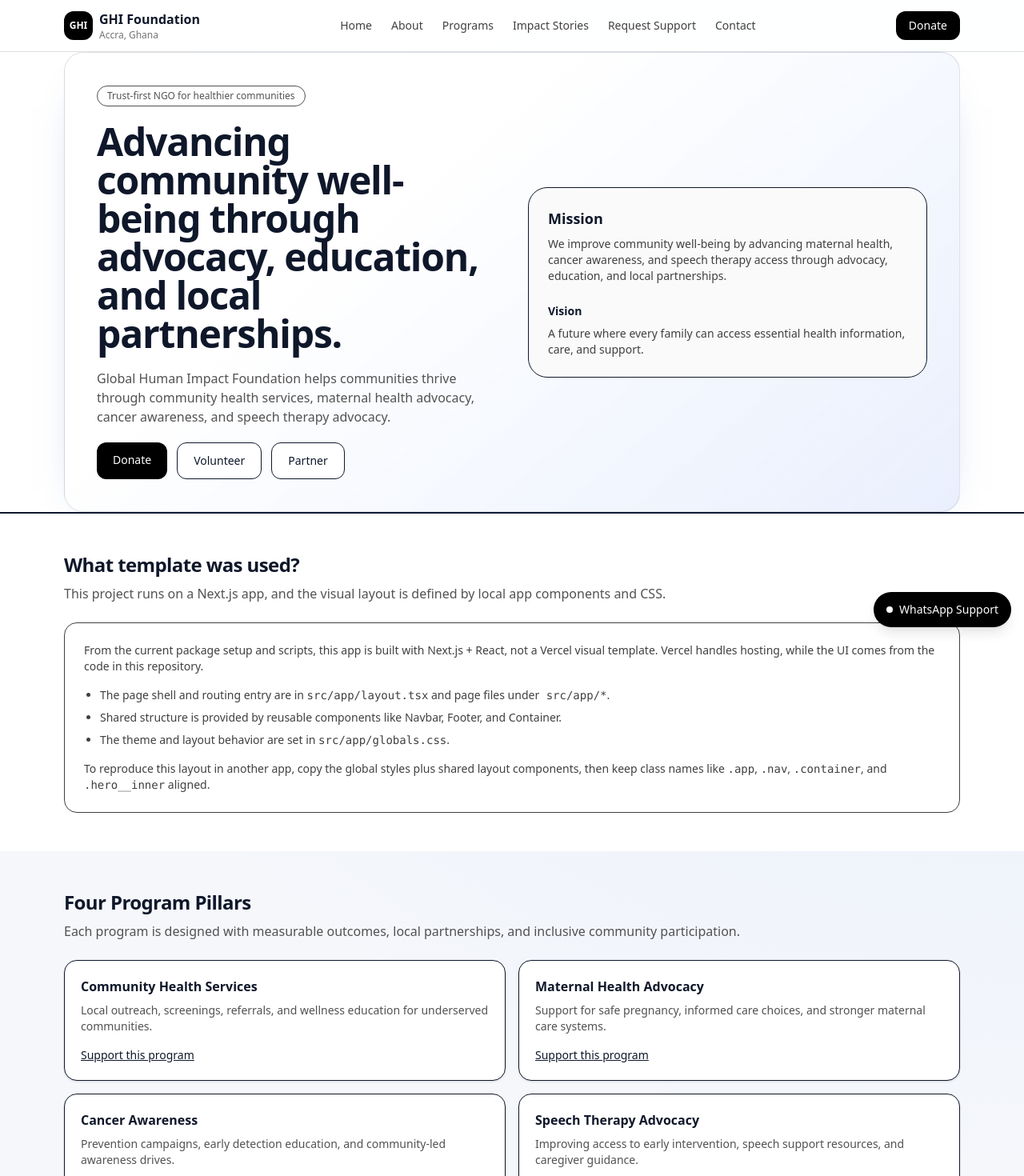
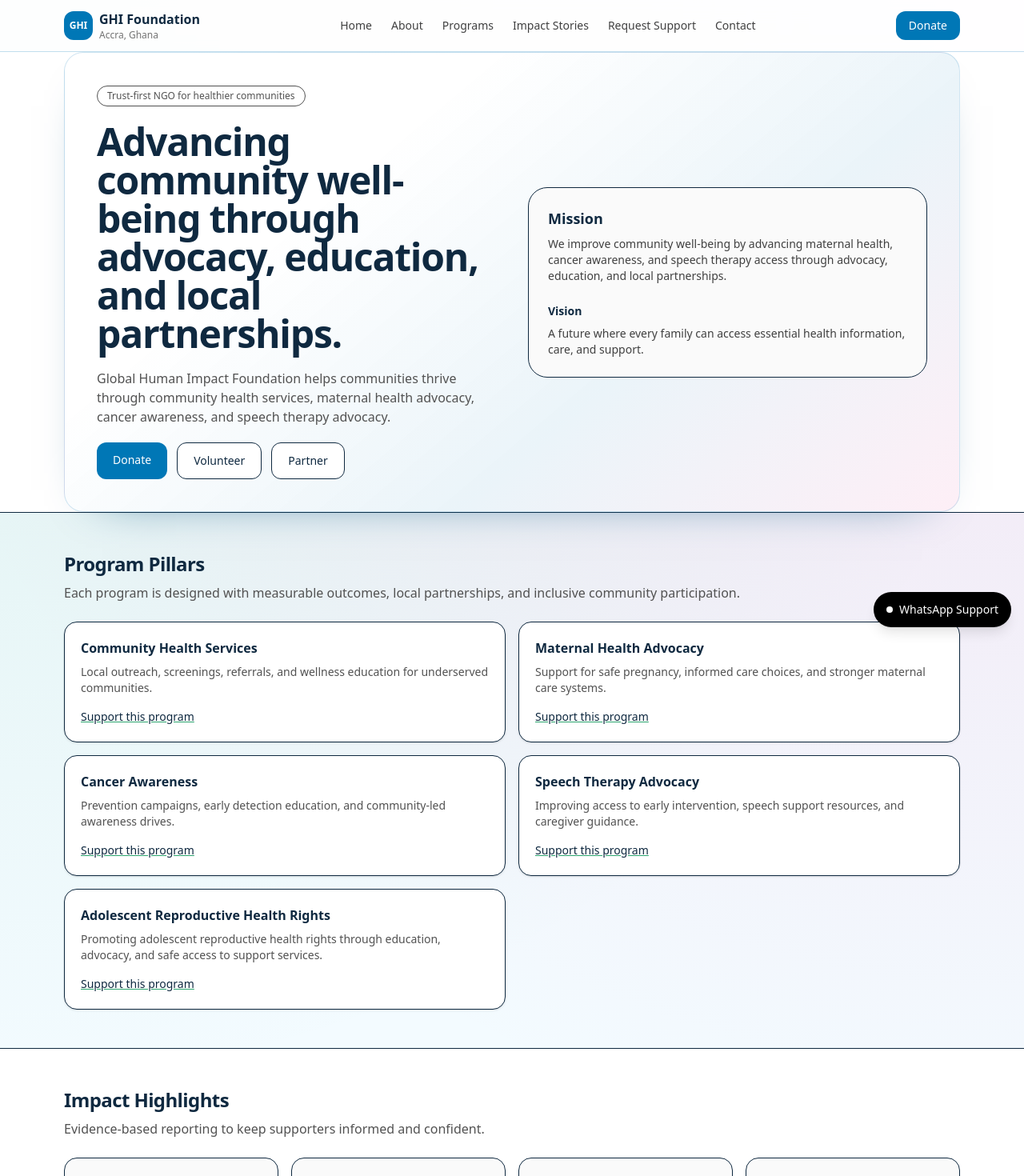
Before and after one commit to learngermanghana/globalhumanimpact, a Next.js app: page / in a window 1280 px wide. Shown: the top 1470 px of the page at 80% size. Built offline with nearby package versions, Linux system fonts and the light colour scheme.

Commit message:
Update site theme and add SEO metadata routes

```diff
--- a/src/app/globals.css
+++ b/src/app/globals.css
@@ -1,12 +1,14 @@
 @import "tailwindcss";
 
 :root {
-  --background: #f5f7fb;
-  --foreground: #0f172a;
+  --background: #f3fbff;
+  --foreground: #0f2940;
   --surface: #ffffff;
-  --muted-surface: #e2e8f0;
-  --accent: #2563eb;
-  --accent-foreground: #eff6ff;
+  --muted-surface: #dbf5eb;
+  --accent: #0077b6;
+  --secondary: #2ca56f;
+  --highlight: #ef5da8;
+  --accent-foreground: #dff3ff;
 }
 
 @theme inline {
@@ -18,12 +20,14 @@
 
 @media (prefers-color-scheme: dark) {
   :root {
-    --background: #020617;
-    --foreground: #e2e8f0;
-    --surface: #0f172a;
-    --muted-surface: #1e293b;
-    --accent: #60a5fa;
-    --accent-foreground: #082f49;
+    --background: #02101a;
+    --foreground: #e0f4ff;
+    --surface: #0b2233;
+    --muted-surface: #0e3f2a;
+    --accent: #2fa8df;
+    --secondary: #5ed19c;
+    --highlight: #ff84c1;
+    --accent-foreground: #cfefff;
   }
 }
 
@@ -42,7 +46,8 @@ body {
 .app {
   min-height: 100vh;
   background:
-    radial-gradient(circle at top right, color-mix(in srgb, var(--accent) 10%, transparent), transparent 42%),
+    radial-gradient(circle at top right, color-mix(in srgb, var(--highlight) 16%, transparent), transparent 45%),
+    radial-gradient(circle at top left, color-mix(in srgb, var(--secondary) 12%, transparent), transparent 42%),
     var(--background);
 }
 
@@ -52,18 +57,19 @@ body {
 }
 
 .nav {
-  border-bottom: 1px solid color-mix(in srgb, var(--foreground) 14%, transparent);
-  background-color: color-mix(in srgb, var(--surface) 96%, transparent);
+  border-bottom: 1px solid color-mix(in srgb, var(--accent) 24%, transparent);
+  background-color: color-mix(in srgb, var(--surface) 94%, transparent);
   backdrop-filter: blur(6px);
 }
 
 .hero__inner {
-  border: 1px solid color-mix(in srgb, var(--foreground) 12%, transparent);
+  border: 1px solid color-mix(in srgb, var(--accent) 18%, transparent);
   border-radius: 1.5rem;
   background: linear-gradient(
     140deg,
-    color-mix(in srgb, var(--surface) 95%, transparent) 35%,
-    color-mix(in srgb, var(--accent) 10%, var(--surface))
+    color-mix(in srgb, var(--surface) 95%, transparent) 30%,
+    color-mix(in srgb, var(--accent) 8%, var(--surface)) 65%,
+    color-mix(in srgb, var(--highlight) 10%, var(--surface))
   );
   box-shadow: 0 20px 60px -48px color-mix(in srgb, var(--accent) 70%, #000000);
 }
--- a/src/app/page.tsx
+++ b/src/app/page.tsx
@@ -18,6 +18,10 @@ const pillars = [
   {
     title: "Speech Therapy Advocacy",
     desc: "Improving access to early intervention, speech support resources, and caregiver guidance.",
+  },
+  {
+    title: "Adolescent Reproductive Health Rights",
+    desc: "Promoting adolescent reproductive health rights through education, advocacy, and safe access to support services.",
   },
 ]
 
@@ -64,19 +68,19 @@ export default function HomePage() {
               <div className="flex flex-wrap gap-3">
                 <Link
                   href="/#donate"
-                  className="rounded-xl bg-black px-5 py-3 text-sm font-medium text-white hover:opacity-90"
+                  className="rounded-xl bg-[var(--accent)] px-5 py-3 text-sm font-medium text-white hover:opacity-90"
                 >
                   Donate
                 </Link>
                 <Link
                   href="/#get-involved"
-                  className="rounded-xl border bg-white px-5 py-3 text-sm font-medium hover:bg-neutral-50"
+                  className="rounded-xl border bg-white px-5 py-3 text-sm font-medium hover:bg-[color:var(--muted-surface)]"
                 >
                   Volunteer
                 </Link>
                 <Link
                   href="/contact"
-                  className="rounded-xl border bg-white px-5 py-3 text-sm font-medium hover:bg-neutral-50"
+                  className="rounded-xl border bg-white px-5 py-3 text-sm font-medium hover:bg-[color:var(--muted-surface)]"
                 >
                   Partner
                 </Link>
@@ -98,43 +102,10 @@ export default function HomePage() {
         </Container>
       </section>
 
-
-      <section className="border-t bg-white py-12">
-        <Container>
-          <SectionHeader
-            title="What template was used?"
-            subtitle="This project runs on a Next.js app, and the visual layout is defined by local app components and CSS."
-          />
-          <div className="mt-6 space-y-4 rounded-2xl border bg-white p-6 text-sm text-neutral-700">
-            <p>
-              From the current package setup and scripts, this app is built with Next.js + React, not a
-              Vercel visual template. Vercel handles hosting, while the UI comes from the code in this repository.
-            </p>
-            <ul className="list-disc space-y-2 pl-5">
-              <li>
-                The page shell and routing entry are in <code>src/app/layout.tsx</code> and page files under
-                <code> src/app/*</code>.
-              </li>
-              <li>
-                Shared structure is provided by reusable components like Navbar, Footer, and Container.
-              </li>
-              <li>
-                The theme and layout behavior are set in <code>src/app/globals.css</code>.
-              </li>
-            </ul>
-            <p>
-              To reproduce this layout in another app, copy the global styles plus shared layout components,
-              then keep class names like <code>.app</code>, <code>.nav</code>, <code>.container</code>, and
-              <code> .hero__inner</code> aligned.
-            </p>
-          </div>
-        </Container>
-      </section>
-
       <section id="programs" className="py-12">
         <Container>
           <SectionHeader
-            title="Four Program Pillars"
+            title="Program Pillars"
             subtitle="Each program is designed with measurable outcomes, local partnerships, and inclusive community participation."
           />
           <div className="mt-6 grid gap-4 sm:grid-cols-2">
@@ -142,7 +113,7 @@ export default function HomePage() {
               <article key={pillar.title} className="rounded-2xl border bg-white p-5 shadow-sm">
                 <h3 className="font-semibold">{pillar.title}</h3>
                 <p className="mt-2 text-sm text-neutral-600">{pillar.desc}</p>
-                <Link href="/#donate" className="mt-4 inline-block text-sm font-medium underline">
+                <Link href="/#donate" className="mt-4 inline-block text-sm font-medium underline decoration-[var(--secondary)]">
                   Support this program
                 </Link>
               </article>
@@ -203,13 +174,13 @@ export default function HomePage() {
             subtitle="Volunteer, partner, or join campaigns that expand access to better health outcomes."
           />
           <div className="mt-6 flex flex-wrap gap-3">
-            <Link href="/contact" className="rounded-xl bg-black px-5 py-3 text-sm font-medium text-white">
+            <Link href="/contact" className="rounded-xl bg-[var(--accent)] px-5 py-3 text-sm font-medium text-white">
               Volunteer Sign-up
             </Link>
-            <Link href="/contact" className="rounded-xl border bg-white px-5 py-3 text-sm font-medium">
+            <Link href="/contact" className="rounded-xl border bg-white px-5 py-3 text-sm font-medium hover:bg-[color:var(--muted-surface)]">
               Partner with Us
             </Link>
-            <Link href="/contact" className="rounded-xl border bg-white px-5 py-3 text-sm font-medium">
+            <Link href="/contact" className="rounded-xl border bg-white px-5 py-3 text-sm font-medium hover:bg-[color:var(--muted-surface)]">
               Join a Campaign
             </Link>
           </div>
@@ -218,15 +189,15 @@ export default function HomePage() {
 
       <section id="donate" className="py-12">
         <Container>
-          <div className="rounded-3xl border bg-black p-8 text-white">
+          <div className="rounded-3xl border bg-[var(--accent)] p-8 text-white">
             <h2 className="text-2xl font-semibold">Support Global Human Impact Foundation</h2>
-            <p className="mt-2 max-w-2xl text-sm text-neutral-200">
+            <p className="mt-2 max-w-2xl text-sm text-[color:var(--accent-foreground)]">
               Choose one-time or recurring giving to support community health, maternal health,
               cancer awareness, and speech therapy advocacy. We share impact updates and transparency
               snapshots to show how funds are used.
             </p>
             <div className="mt-5">
-              <Link href="/contact" className="rounded-xl bg-white px-5 py-3 text-sm font-medium text-black">
+              <Link href="/contact" className="rounded-xl bg-white px-5 py-3 text-sm font-medium text-[var(--accent)]">
                 Donate Now
               </Link>
             </div>
--- /dev/null
+++ b/src/app/robots.ts
@@ -0,0 +1,15 @@
+import type { MetadataRoute } from "next"
+import { SITE } from "@/lib/site"
+
+export default function robots(): MetadataRoute.Robots {
+  return {
+    rules: [
+      {
+        userAgent: "*",
+        allow: "/",
+      },
+    ],
+    sitemap: `${SITE.siteUrl}/sitemap.xml`,
+    host: SITE.siteUrl,
+  }
+}
--- /dev/null
+++ b/src/app/sitemap.ts
@@ -0,0 +1,13 @@
+import type { MetadataRoute } from "next"
+import { SITE } from "@/lib/site"
+
+export default function sitemap(): MetadataRoute.Sitemap {
+  const routes = ["", "/about", "/services", "/portfolio", "/quote", "/contact"]
+
+  return routes.map((route) => ({
+    url: `${SITE.siteUrl}${route}`,
+    lastModified: new Date(),
+    changeFrequency: route === "" ? "weekly" : "monthly",
+    priority: route === "" ? 1 : 0.8,
+  }))
+}
--- a/src/components/Navbar.tsx
+++ b/src/components/Navbar.tsx
@@ -18,17 +18,17 @@ function IconHamburger({ open }: { open: boolean }) {
   return (
     <div className="relative h-5 w-6">
       <span
-        className={`absolute left-0 top-0 h-0.5 w-6 rounded bg-black transition-all ${
+        className={`absolute left-0 top-0 h-0.5 w-6 rounded bg-[var(--accent)] transition-all ${
           open ? "top-2 rotate-45" : ""
         }`}
       />
       <span
-        className={`absolute left-0 top-2 h-0.5 w-6 rounded bg-black transition-all ${
+        className={`absolute left-0 top-2 h-0.5 w-6 rounded bg-[var(--accent)] transition-all ${
           open ? "opacity-0" : "opacity-100"
         }`}
       />
       <span
-        className={`absolute left-0 top-4 h-0.5 w-6 rounded bg-black transition-all ${
+        className={`absolute left-0 top-4 h-0.5 w-6 rounded bg-[var(--accent)] transition-all ${
           open ? "top-2 -rotate-45" : ""
         }`}
       />
@@ -48,7 +48,7 @@ export default function Navbar() {
             className="flex min-w-0 items-center gap-2"
             onClick={() => setOpen(false)}
           >
-            <div className="grid h-9 w-9 place-items-center rounded-xl bg-black text-xs font-bold text-white">
+            <div className="grid h-9 w-9 place-items-center rounded-xl bg-[var(--accent)] text-xs font-bold text-white">
               GHI
             </div>
             <div className="min-w-0 leading-tight">
@@ -59,7 +59,7 @@ export default function Navbar() {
 
           <nav className="hidden items-center gap-6 md:flex">
             {nav.map((i) => (
-              <Link key={i.href} href={i.href} className="text-sm text-neutral-700 hover:text-black">
+              <Link key={i.href} href={i.href} className="text-sm text-neutral-700 hover:text-[var(--accent)]">
                 {i.label}
               </Link>
             ))}
@@ -68,7 +68,7 @@ export default function Navbar() {
           <div className="shrink-0 flex items-center gap-2">
             <Link
               href="/#donate"
-              className="hidden rounded-xl bg-black px-4 py-2 text-sm font-medium text-white hover:opacity-90 md:inline-flex"
+              className="hidden rounded-xl bg-[var(--accent)] px-4 py-2 text-sm font-medium text-white hover:opacity-90 md:inline-flex"
             >
               Donate
             </Link>
@@ -109,7 +109,7 @@ export default function Navbar() {
                   <Link
                     href="/#donate"
                     onClick={() => setOpen(false)}
-                    className="inline-flex items-center justify-center rounded-xl bg-black px-4 py-3 text-sm font-medium text-white hover:opacity-90"
+                    className="inline-flex items-center justify-center rounded-xl bg-[var(--accent)] px-4 py-3 text-sm font-medium text-white hover:opacity-90"
                   >
                     Donate Now
                   </Link>
```
Also changed, not shown: src/components/Footer.tsx (+4 -4 lines).
